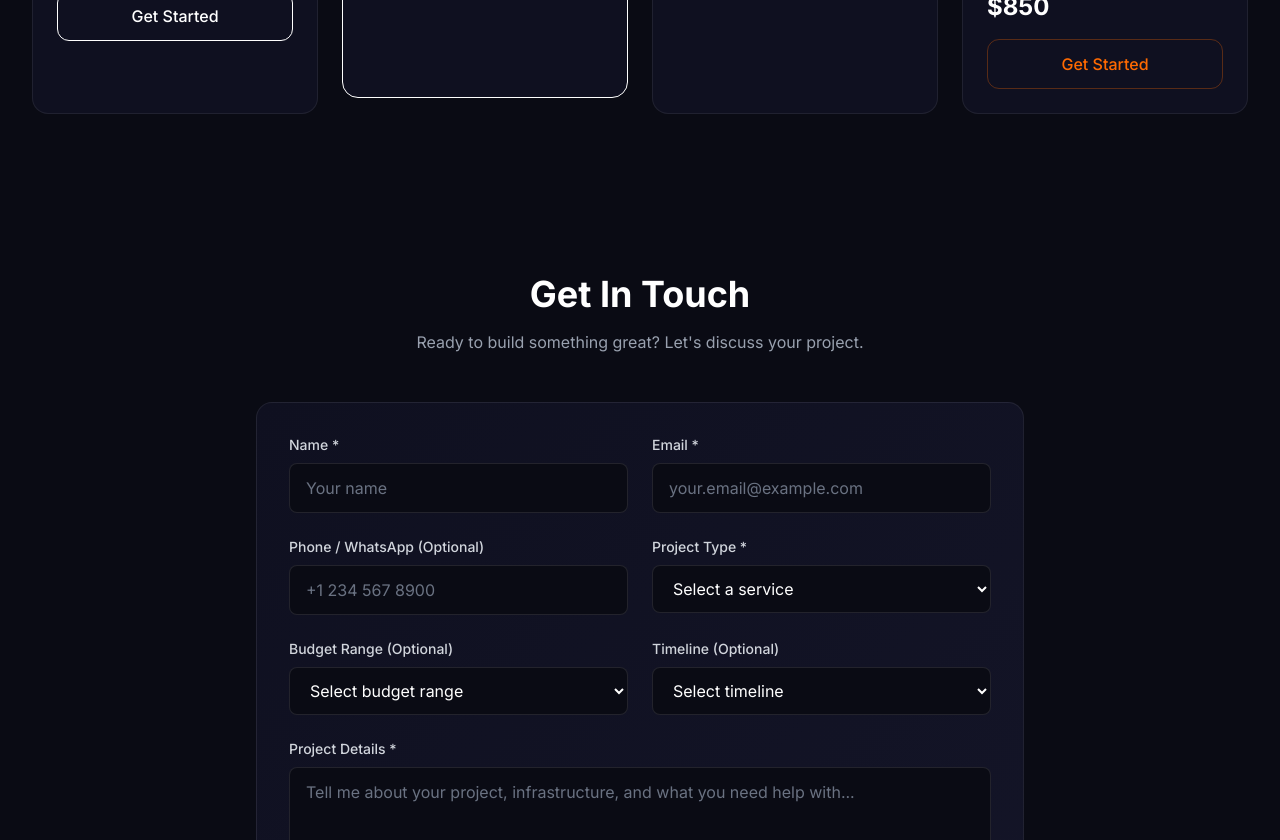
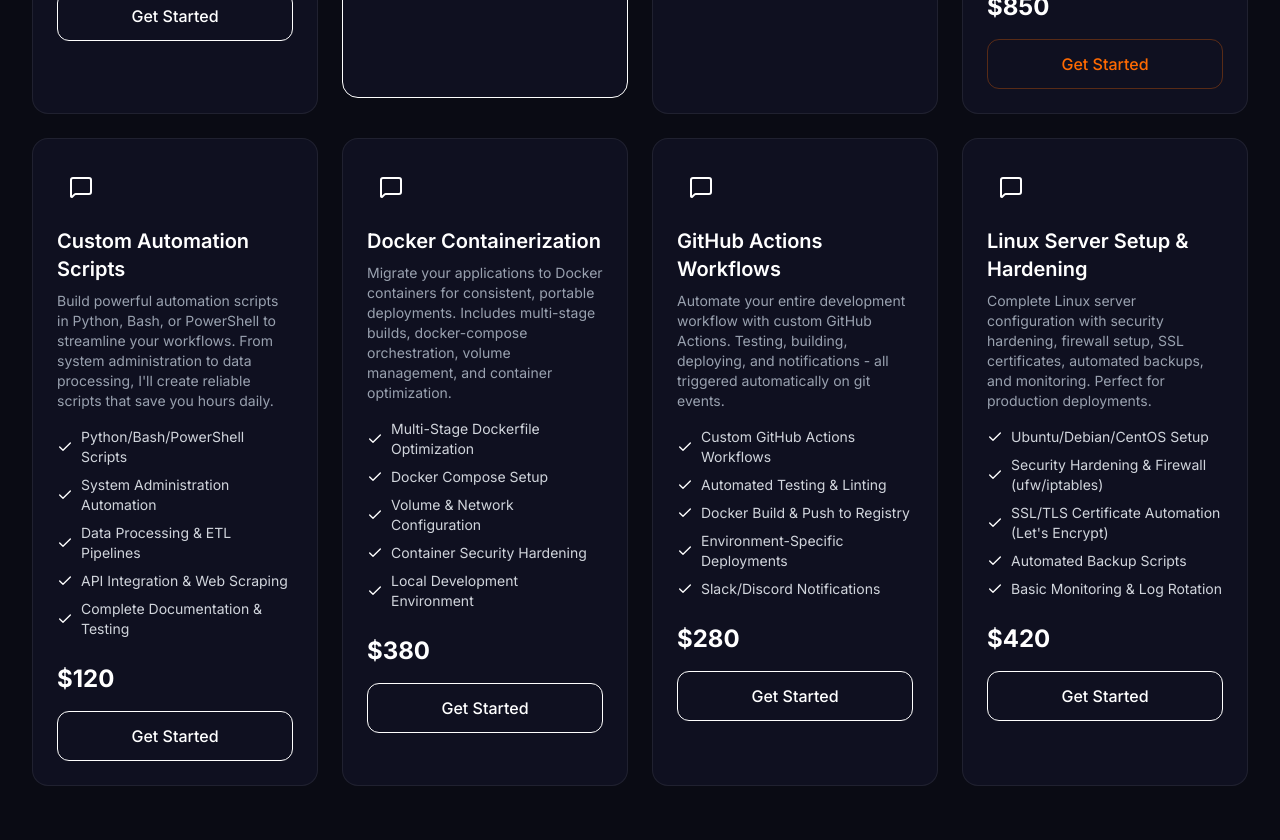
Before and after one commit to Michaelunkai/portfolio-website, a Next.js app: page /services in a window 1280 px wide. Shown: the part 1960-2800 px from the top of the page. Built offline with nearby package versions, Linux system fonts and the light colour scheme.

Commit message:
Add live URL to README and 4 new service offerings

```diff
--- a/data/portfolio.ts
+++ b/data/portfolio.ts
@@ -330,6 +330,74 @@ At TovTech, I designed cloud infrastructure with Cloudflare CDN integration, aut
       ],
       popular: false,
     },
+    {
+      id: "automation-scripts",
+      name: "Custom Automation Scripts",
+      description:
+        "Build powerful automation scripts in Python, Bash, or PowerShell to streamline your workflows. From system administration to data processing, I'll create reliable scripts that save you hours daily.",
+      icon: "Code2",
+      accentColor: "cyan",
+      price: "$120",
+      features: [
+        "Python/Bash/PowerShell Scripts",
+        "System Administration Automation",
+        "Data Processing & ETL Pipelines",
+        "API Integration & Web Scraping",
+        "Complete Documentation & Testing",
+      ],
+      popular: false,
+    },
+    {
+      id: "docker-migration",
+      name: "Docker Containerization",
+      description:
+        "Migrate your applications to Docker containers for consistent, portable deployments. Includes multi-stage builds, docker-compose orchestration, volume management, and container optimization.",
+      icon: "Package",
+      accentColor: "indigo",
+      price: "$380",
+      features: [
+        "Multi-Stage Dockerfile Optimization",
+        "Docker Compose Setup",
+        "Volume & Network Configuration",
+        "Container Security Hardening",
+        "Local Development Environment",
+      ],
+      popular: false,
+    },
+    {
+      id: "github-actions-workflow",
+      name: "GitHub Actions Workflows",
+      description:
+        "Automate your entire development workflow with custom GitHub Actions. Testing, building, deploying, and notifications - all triggered automatically on git events.",
+      icon: "GitBranch",
+      accentColor: "yellow",
+      price: "$280",
+      features: [
+        "Custom GitHub Actions Workflows",
+        "Automated Testing & Linting",
+        "Docker Build & Push to Registry",
+        "Environment-Specific Deployments",
+        "Slack/Discord Notifications",
+      ],
+      popular: false,
+    },
+    {
+      id: "linux-server-setup",
+      name: "Linux Server Setup & Hardening",
+      description:
+        "Complete Linux server configuration with security hardening, firewall setup, SSL certificates, automated backups, and monitoring. Perfect for production deployments.",
+      icon: "Shield",
+      accentColor: "red",
+      price: "$420",
+      features: [
+        "Ubuntu/Debian/CentOS Setup",
+        "Security Hardening & Firewall (ufw/iptables)",
+        "SSL/TLS Certificate Automation (Let's Encrypt)",
+        "Automated Backup Scripts",
+        "Basic Monitoring & Log Rotation",
+      ],
+      popular: false,
+    },
   ],
   process: [
     {
```
Also changed, not shown: 1 other file (tests, documents, lock files or other folders).
